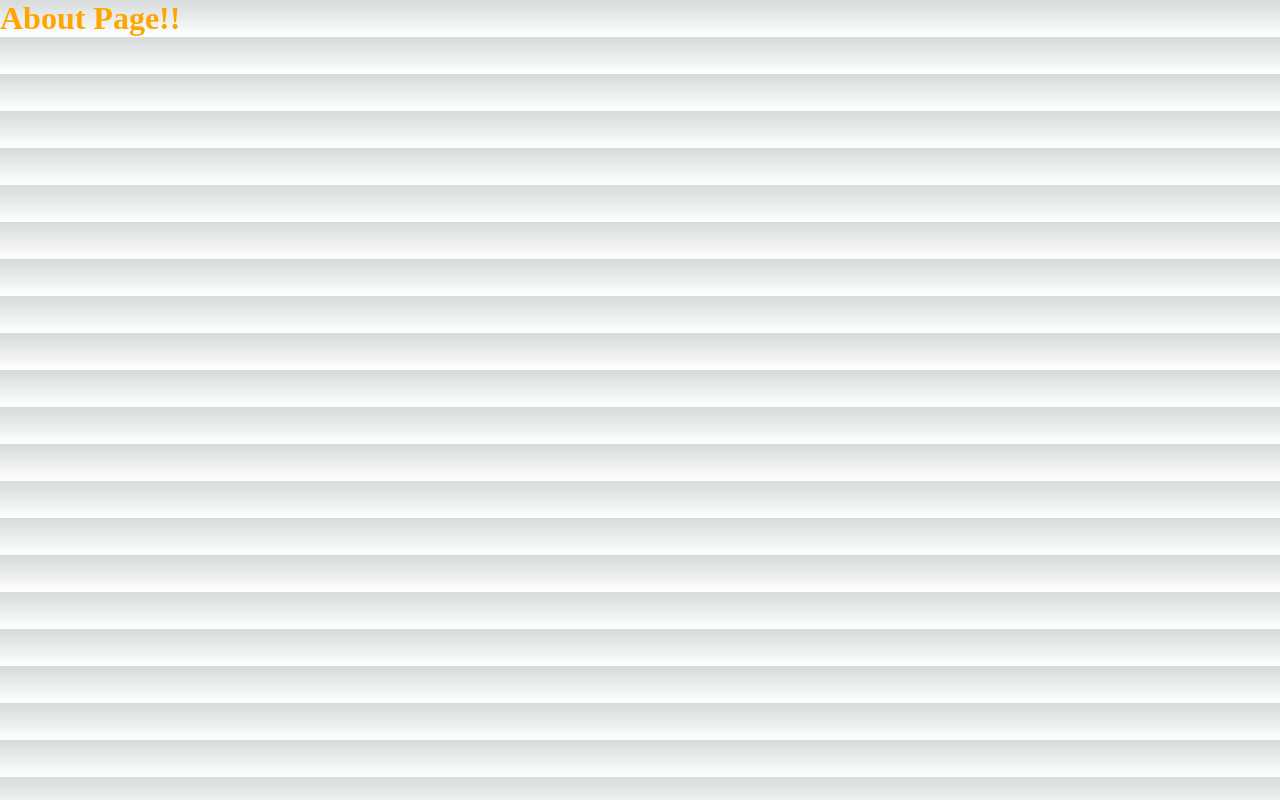
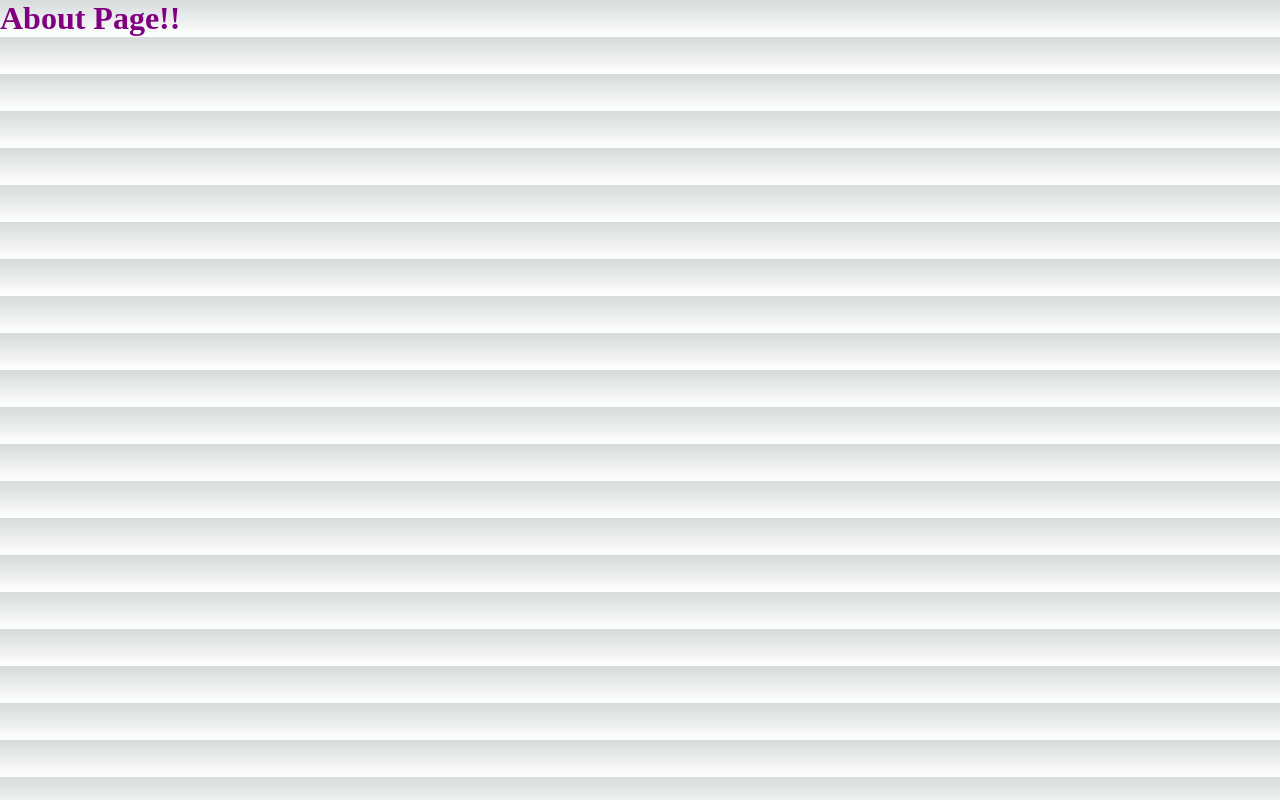
Before and after one commit to BharathPulindram/NextJS, a Next.js app: page /about in a window 1280 px wide. Built offline with nearby package versions, Linux system fonts and the light colour scheme.

Commit message:
added scss styles into page

```diff
--- a/package.json
+++ b/package.json
@@ -18,6 +18,7 @@
     "next": "13.1.1",
     "react": "18.2.0",
     "react-dom": "18.2.0",
+    "sass": "^1.57.1",
     "swr": "^2.0.0",
     "typescript": "4.9.4"
   }
--- a/pages/about.js
+++ b/pages/about.js
@@ -1,6 +1,7 @@
-import styles from "../styles/about.module.css";
+//import styles from "../styles/about.module.css";
+import styles from "../styles/About.module.scss";
 function About() {
-  return <h1 className={styles.highlight}>About Page!!</h1>;
+  return <h1 className={styles.highLightscss}>About Page!!</h1>;
 }
 
 export default About;
--- /dev/null
+++ b/styles/About.module.scss
@@ -0,0 +1,5 @@
+@import './colors';
+
+.highLightscss{
+    color: $purple;
+}
--- /dev/null
+++ b/styles/_colors.scss
@@ -0,0 +1,2 @@
+$orange:orange;
+$purple:purple;
```
Also changed, not shown: 1 other file (tests, documents, lock files or other folders).
